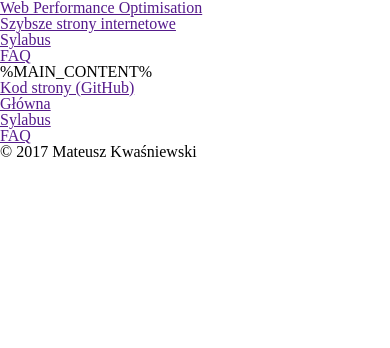
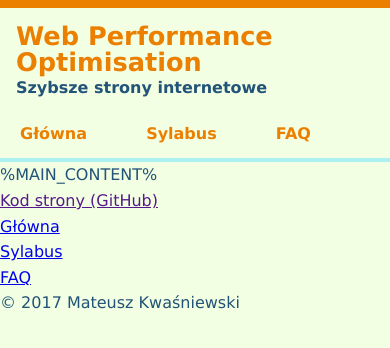
Before and after one commit to katarzyna-juszczyk/wpo_workshop, a website: page src/template.html in a window 390 px wide. Drawn offline with Linux system fonts and the light colour scheme.

Commit message:
mobile header

```diff
--- /dev/null
+++ b/src/css/styles.css
@@ -0,0 +1,59 @@
+@import "reset.css";
+
+body {
+    font-family: Verdana, Geneva, sans-serif;
+    color: #225378;
+    background-color: #F3FFE2;
+    /*background-color: white;*/
+
+    line-height: 1.6em;
+}
+
+.header {
+    border-top: 0.5em solid #EB7F00;
+    border-bottom: 0.25em solid #ACF0F2;
+    padding: 1em 1em 0 1em;
+}
+
+.header__title {
+    font-weight: bold;
+    font-size: 1.6em;
+    color: #EB7F00;
+}
+
+.header__subtitle {
+    font-weight: bold;
+    color: #225378;
+}
+
+.header__nav-items {
+    display: flex;
+    justify-content: center;
+    align-items: stretch;
+}
+
+.header__nav-item {
+    flex-grow: 1;
+    font-weight: bold;
+
+}
+
+.header a {
+    text-decoration: none;
+    color: #EB7F00;
+}
+
+.header__nav {
+    display: block;
+    /*border: 0.1em solid #ACF0F2;*/
+    width: 100%;
+    padding: 0.25em;
+    margin-top: 1em;
+    margin-bottom: 0.5em;
+}
+
+.header__center {
+    margin: 0 auto;
+    width: 100%;
+    max-width: 64em;
+}
--- a/src/template.html
+++ b/src/template.html
@@ -5,19 +5,23 @@
     <meta name="viewport" content="width=device-width, initial-scale=1.0">
     <title>Web Performance Optimisation - szybsze strony internetowe</title>
     <link rel="stylesheet" href="css/reset.css">
+    <link rel="stylesheet" href="css/styles.css">
 </head>
 <body>
-<header>
-    <a href="">
-        <h1>Web Performance Optimisation</h1>
-        <h2>Szybsze strony internetowe</h2>
-    </a>
-    <nav>
-        <ul>
-            <li><a href="">Sylabus</a></li>
-            <li><a href="">FAQ</a></li>
-        </ul>
-    </nav>
+<header class="header">
+    <section class="header__center">
+        <a href="index.html">
+            <h1 class="header__title">Web Performance Optimisation</h1>
+            <h2 class="header__subtitle">Szybsze strony internetowe</h2>
+        </a>
+        <nav class="header__nav">
+            <ul class="header__nav-items">
+                <li class="header__nav-item"><a href="index.html">Główna</a></li>
+                <li class="header__nav-item"><a href="sylabus.html">Sylabus</a></li>
+                <li class="header__nav-item"><a href="faq.html">FAQ</a></li>
+            </ul>
+        </nav>
+    </section>
 </header>
 
 %MAIN_CONTENT%
@@ -26,9 +30,9 @@
     <a href="">Kod strony (GitHub)</a>
     <nav>
         <ul>
-            <li><a href="">Główna</a></li>
-            <li><a href="">Sylabus</a></li>
-            <li><a href="">FAQ</a></li>
+            <li><a href="index.html">Główna</a></li>
+            <li><a href="sylabus.html">Sylabus</a></li>
+            <li><a href="faq.html">FAQ</a></li>
         </ul>
     </nav>
     <span>© 2017 Mateusz Kwaśniewski</span>
```
Also changed, not shown: package.json (+7 -3 lines).
